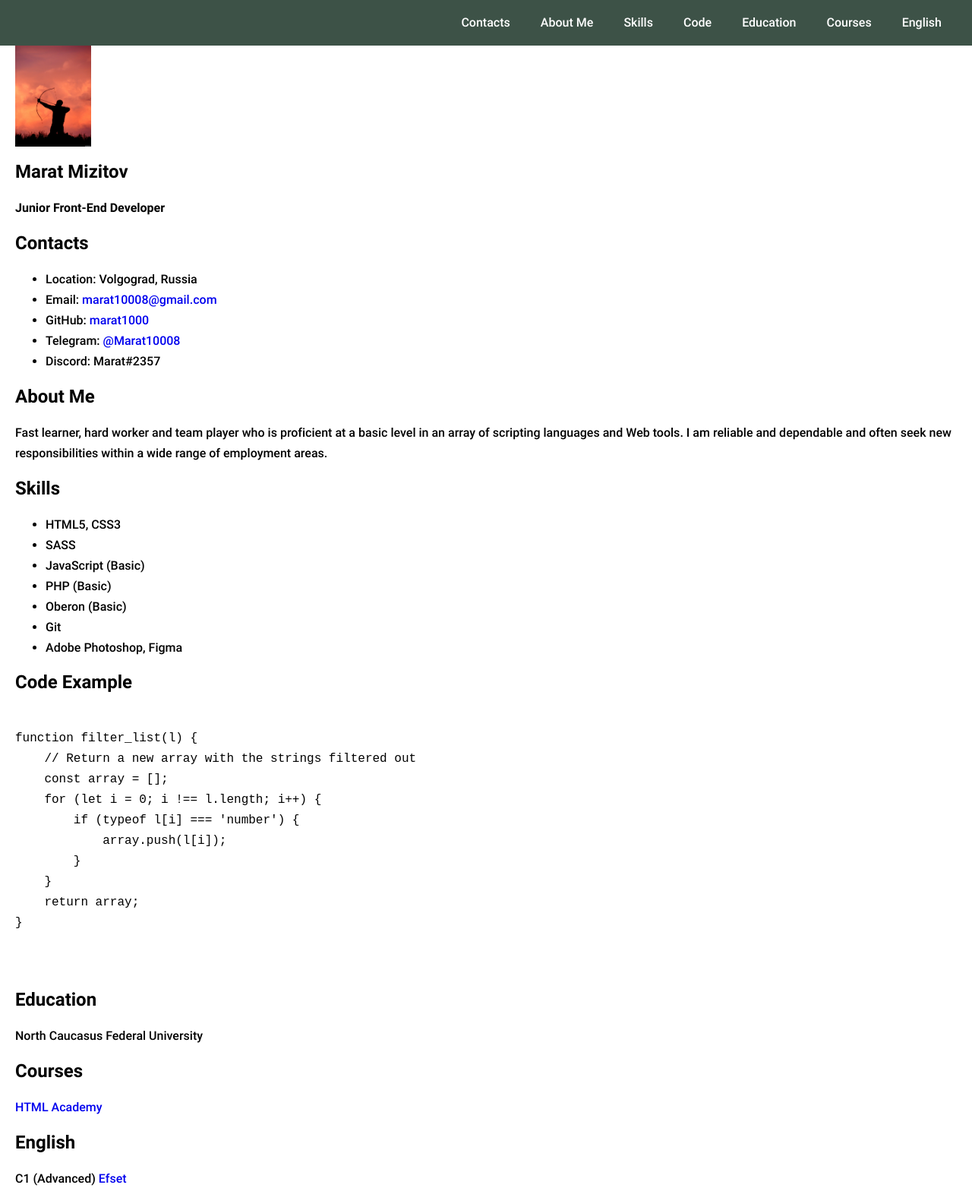
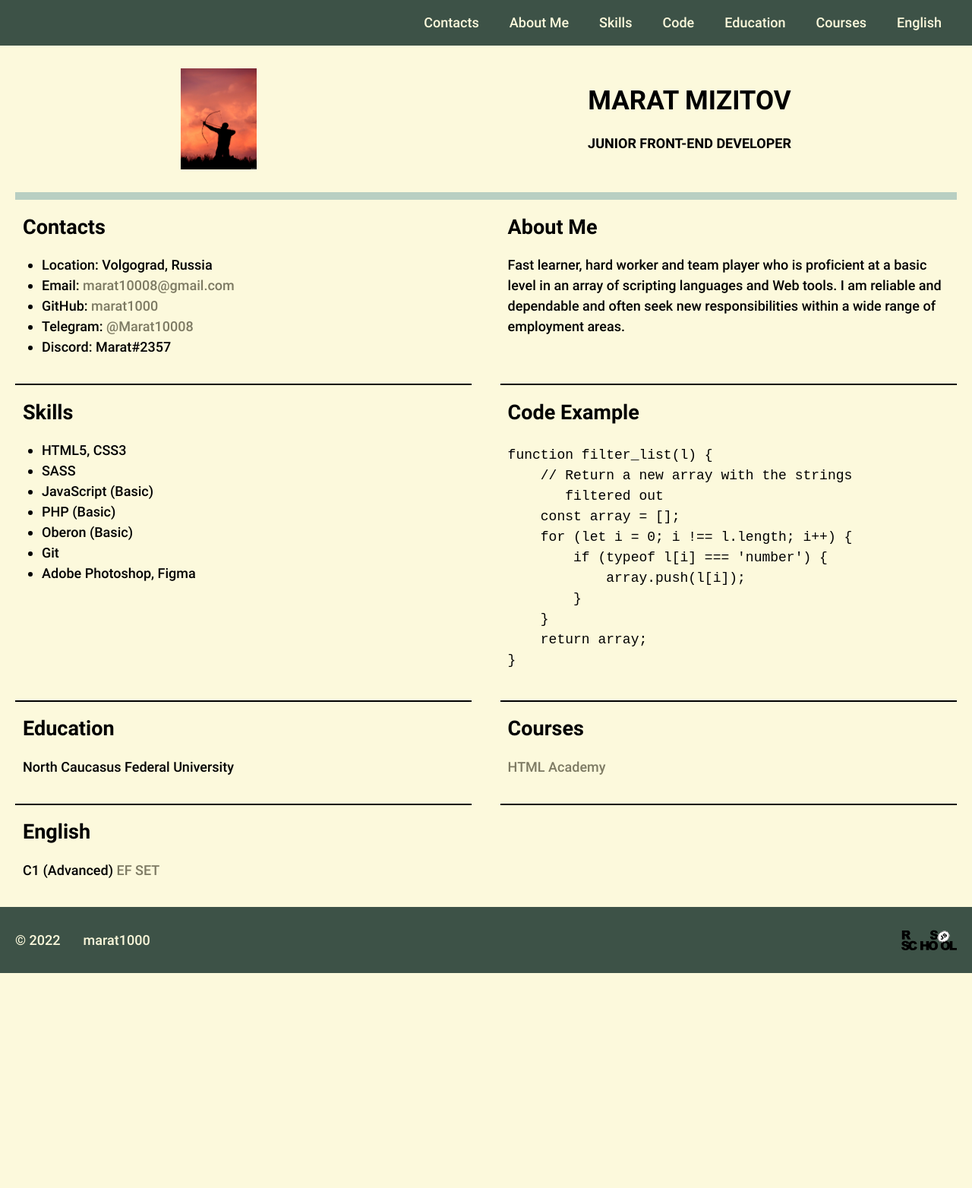
Before and after one commit to marat1000/rsschool-cv, a plain HTML site: page index.html in a window 1280 px wide. Shown: the top 1564 px of the page at 76% size. After the commit the page ends 1281 px from the top, so only its background shows below. Drawn offline with Linux system fonts and the light colour scheme.

Commit message:
feat: add main

```diff
--- a/index.html
+++ b/index.html
@@ -25,18 +25,18 @@
         </nav>
     </div>
 </header>
-<main>
-    <div class="container">
-        <section>
-            <img src="avatar.jpg" width="100" alt="Avatar">
-            <div>
+<main class="main">
+    <div class="container main__container">
+        <section class="profile">
+            <img src="avatar.jpg" width="100" height="133" alt="Avatar">
+            <div class="profile__caption">
                 <h1>Marat Mizitov</h1>
                 <b>Junior Front-End Developer</b>
             </div>
         </section>
-        <section id="contacts">
+        <section class="main__item contacts" id="contacts">
             <h2>Contacts</h2>
-            <ul>
+            <ul class="contacts__list">
                 <li>Location: Volgograd, Russia</li>
                 <li>Email:
                     <a class="contacts__mail" href="mailto:marat10008@gmail.com"
@@ -51,15 +51,15 @@
                 <li>Discord: Marat#2357</li>
             </ul>
         </section>
-        <section id="about">
+        <section class="main__item" id="about">
             <h2>About Me</h2>
             <p>Fast learner, hard worker and team player who is proficient at a basic level in an array of scripting
                 languages and Web tools. I am reliable and dependable and often seek new responsibilities within a wide
                 range of employment areas.</p>
         </section>
-        <section id="skills">
+        <section class="skills main__item" id="skills">
             <h2>Skills</h2>
-            <ul>
+            <ul class="skills__list">
                 <li>HTML5, CSS3</li>
                 <li>SASS</li>
                 <li>JavaScript (Basic)</li>
@@ -69,12 +69,13 @@
                 <li>Adobe Photoshop, Figma</li>
             </ul>
         </section>
-        <section id="code">
+        <section class="code main__item" id="code">
             <h2>Code Example</h2>
-            <pre>
+            <pre class="code__pre">
                 <code>
 function filter_list(l) {
-    // Return a new array with the strings filtered out
+    // Return a new array with the strings
+       filtered out
     const array = [];
     for (let i = 0; i !== l.length; i++) {
         if (typeof l[i] === 'number') {
@@ -86,18 +87,18 @@ function filter_list(l) {
                 </code>
             </pre>
         </section>
-        <section id="education">
+        <section class="main__item" id="education">
             <h2>Education</h2>
             <span>North Caucasus Federal University</span>
         </section>
-        <section id="courses">
+        <section class="main__item" id="courses">
             <h2>Courses</h2>
             <a href="https://htmlacademy.ru/profile/id606021">HTML Academy</a>
         </section>
-        <section id="english">
+        <section class="main__item" id="english">
             <h2>English</h2>
             <span>C1 (Advanced)</span>
-            <a href="https://www.efset.org/cert/2XKKJ5">Efset</a>
+            <a href="https://www.efset.org/cert/2XKKJ5">EF SET</a>
         </section>
     </div>
 </main>
--- a/style.css
+++ b/style.css
@@ -40,8 +40,9 @@ body {
     flex-direction: column;
     justify-content: space-between;
     font-family: "Roboto", "Arial", sans-serif;
-    font-size: 16px;
+    font-size: 18px;
     line-height: 27px;
+    background-color: #fcf9dc;
 
     margin: 0;
     padding: 0;
@@ -51,13 +52,19 @@ body {
 a {
     text-decoration: none;
     font-weight: 500;
-    font-size: 16px;
+    font-size: 18px;
+    line-height: 27px;
 }
 
 img {
     display: block;
     max-width: 100%;
     height: auto;
+}
+
+h1 {
+    text-transform: uppercase;
+    font-size: 35px;
 }
 
 .container {
@@ -81,13 +88,71 @@ img {
 .nav__link {
     padding: 20px;
     line-height: 60px;
-    color: #ffffff;
+    color: #fcf9dc;
 }
+
+.main a {
+    color: #7d7a63;
+}
+
+.main__container {
+    display: flex;
+    flex-wrap: wrap;
+    justify-content: space-between;
+}
+
+.main__item {
+    width: 48.5%;
+    padding-left: 10px;
+    padding-bottom: 35px;
+    border-bottom: 2px solid #000000;
+}
+
+.main__item:last-child {
+    border-bottom: none;
+}
+
+.profile {
+    display: flex;
+    justify-content: space-around;
+    width: 100%;
+    padding: 30px 0;
+    border-bottom: 10px solid #b8cfc2;
+}
+
+.profile__caption {
+    text-align: center;
+}
+
+.profile__caption b {
+    text-transform: uppercase;
+}
+
+.contacts__list {
+    padding: 0;
+    padding-left: 25px;
+    margin: 0;
+}
+
+.skills__list {
+    padding: 0;
+    padding-left: 25px;
+    margin: 0;
+}
+
+.code__pre {
+    margin-top: -20px;
+    margin-bottom: -50px;
+}
+
+
+
+
 
 .footer {
     padding: 30px 0;
     background-color: #3d5247;
-    color: #ffffff;
+    color: #fcf9dc;
 }
 
 .footer__inner {
@@ -96,7 +161,7 @@ img {
 
 .footer__github {
     margin-left: 30px;
-    color: #ffffff;
+    color: #fcf9dc;
 }
 
 .footer__rs-link {
```
